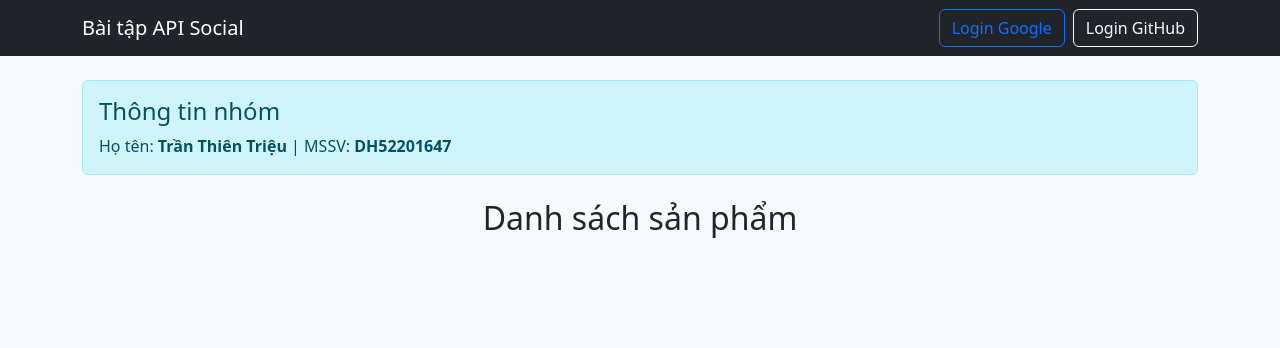
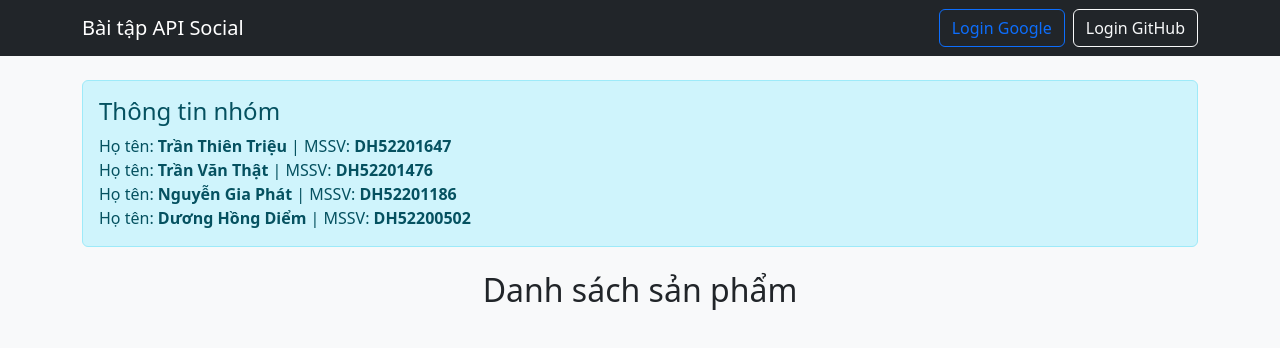
Before and after one commit to TrisHorsh/API_Social, a website with bundled scripts: page index.html in a window 1280 px wide. Built offline with nearby package versions, Linux system fonts and the light colour scheme; no server answers.

Commit message:
Them Thong tin thanh vien

```diff
--- a/index.html
+++ b/index.html
@@ -27,7 +27,9 @@
         <div class="alert alert-info">
             <h4>Thông tin nhóm</h4>
             <p class="mb-0">Họ tên: <strong>Trần Thiên Triệu</strong> | MSSV: <strong>DH52201647</strong></p>
-
+            <p class="mb-0">Họ tên: <strong>Trần Văn Thật</strong> | MSSV: <strong>DH52201476</strong></p>
+            <p class="mb-0">Họ tên: <strong>Nguyễn Gia Phát</strong> | MSSV: <strong>DH52201186</strong></p>
+            <p class="mb-0">Họ tên: <strong>Dương Hồng Diểm</strong> | MSSV: <strong>DH52200502</strong></p>
         </div>
 
         <h2 class="my-4 text-center">Danh sách sản phẩm</h2>
```
